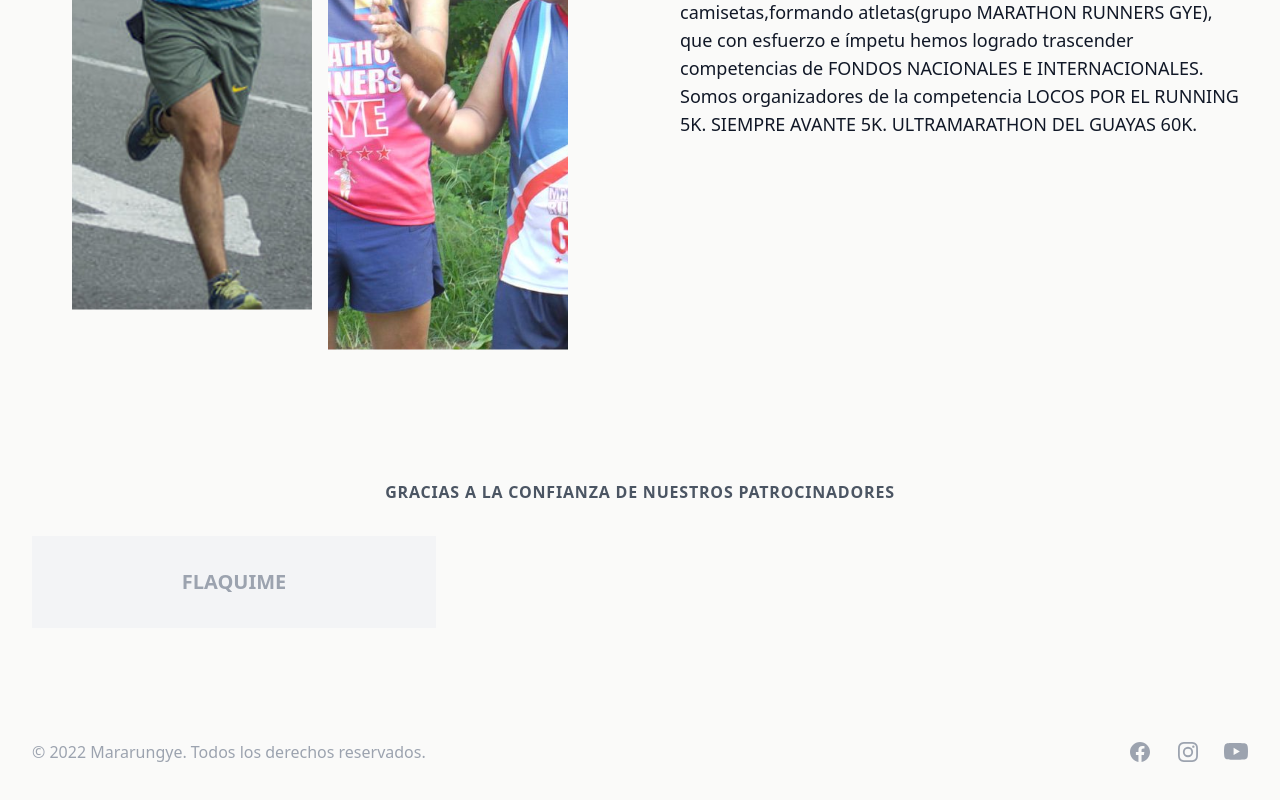
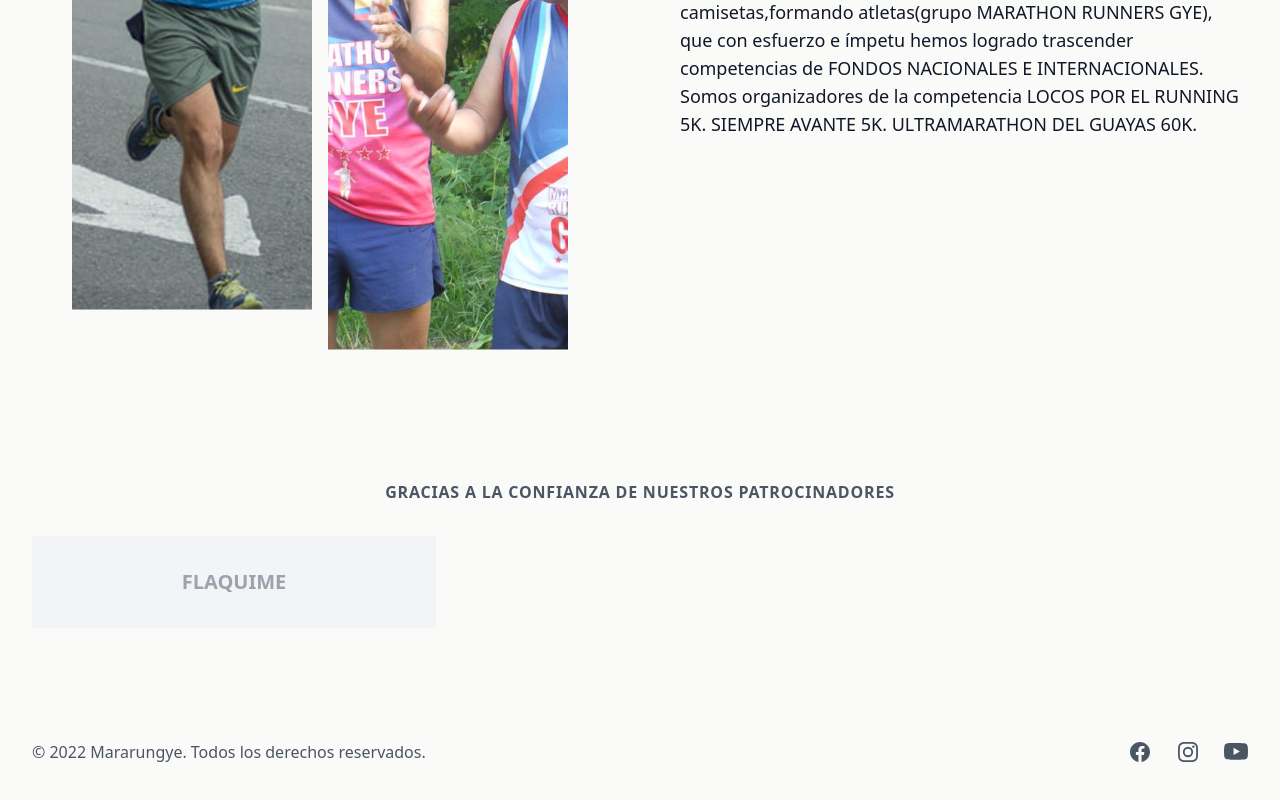
Before and after one commit to Keningar/mararungye, a Next.js app: page / in a window 1280 px wide. Shown: the part 1224-2024 px from the top of the page. Built offline with nearby package versions, Linux system fonts and the light colour scheme.

Commit message:
index appareance change

```diff
--- a/components/Footer.tsx
+++ b/components/Footer.tsx
@@ -1,28 +1,47 @@
-import Link from "next/link";
+import Link from 'next/link';
 
-import redesSociales from "@/const/redesSociales";
+import redesSociales from '@/const/redesSociales';
+import clsx from 'clsx';
 
-export default function Example({ className }: { className?: string }) {
+interface footerProps {
+  className?: string;
+  clases?: {
+    icons?: string;
+    legent?: string;
+  };
+}
+
+export default function Footer({ className, clases }: footerProps) {
   return (
     <footer className={className}>
-      <div className="max-w-7xl mx-auto py-12 px-4 sm:px-6 md:flex md:items-center md:justify-between lg:px-8">
-        <div className="flex justify-center space-x-6 md:order-2">
-          {redesSociales.map((item) => (
+      <div className='max-w-7xl mx-auto py-12 px-4 sm:px-6 md:flex md:items-center md:justify-between lg:px-8'>
+        <div className='flex justify-center space-x-6 md:order-2'>
+          {redesSociales.map(item => (
             <Link
               key={item.name}
               href={item.href}
-              target="_blank"
-              rel="noreferrer"
+              target='_blank'
+              rel='noreferrer'
             >
-              <a className="text-gray-400 hover:text-gray-500">
-                <span className="sr-only">{item.name}</span>
-                <item.icon className="h-6 w-6" aria-hidden="true" />
+              <a
+                className={clsx(
+                  'text-gray-600 hover:text-gray-800',
+                  clases?.icons
+                )}
+              >
+                <span className='sr-only'>{item.name}</span>
+                <item.icon className='h-6 w-6' aria-hidden='true' />
               </a>
             </Link>
           ))}
         </div>
-        <div className="mt-8 md:mt-0 md:order-1">
-          <p className="text-center text-base text-gray-400">
+        <div className='mt-8 md:mt-0 md:order-1'>
+          <p
+            className={clsx(
+              'text-center text-base text-gray-600',
+              clases?.legent
+            )}
+          >
             &copy; 2022 Mararungye. Todos los derechos reservados.
           </p>
         </div>
--- a/components/Navbar.tsx
+++ b/components/Navbar.tsx
@@ -35,7 +35,7 @@ export default function Navbar() {
                 </a>
               </Link>
               <div className="-mr-2 flex items-center md:hidden">
-                <Popover.Button className="rounded-md p-2 inline-flex items-center justify-center text-gray-400 hover:text-gray-500 hover:bg-gray-100 focus:outline-none focus:ring-2 focus:ring-inset focus:ring-indigo-500">
+                <Popover.Button className="rounded-md p-2 inline-flex items-center justify-center text-gray-600 hover:text-gray-800 hover:bg-gray-100 focus:outline-none focus:ring-2 focus:ring-inset focus:ring-indigo-500">
                   <span className="sr-only">Open main menu</span>
                   <MenuIcon className="h-6 w-6" aria-hidden="true" />
                 </Popover.Button>
--- a/pages/index.tsx
+++ b/pages/index.tsx
@@ -9,7 +9,7 @@ import Footer from '@/components/Footer';
 
 const Home: NextPage = () => {
   return (
-    <div className='bg-stone-50'>
+    <div className='bg-indigo-300 sm:bg-stone-50'>
       <Head>
         <title>MARARUNGYE</title>
       </Head>
@@ -17,7 +17,7 @@ const Home: NextPage = () => {
       <div className='relative overflow-hidden'>
         {/* Hero Content */}
         <div className='max-w-7xl mx-auto lg:h-screen'>
-          <div className='relative z-10 pb-8 bg-stone-50 sm:pb-16 md:pb-20 lg:max-w-2xl lg:w-full lg:h-full lg:pb-28 xl:pb-32'>
+          <div className='relative z-10 pb-8 bg-indigo-300 sm:bg-stone-50 sm:pb-16 md:pb-20 lg:max-w-2xl lg:w-full lg:h-full lg:pb-28 xl:pb-32'>
             <svg
               className='hidden lg:block absolute right-0 inset-y-0 h-full w-48 text-stone-50 transform translate-x-1/2'
               fill='currentColor'
@@ -30,7 +30,7 @@ const Home: NextPage = () => {
 
             <Navbar />
 
-            <main className='mt-28 mx-auto max-w-7xl px-4 sm:mt-12 sm:px-6 md:mt-16 lg:mt-20 lg:px-8 xl:mt-28'>
+            <main className='bg-stone-50 rounded-xl w-11/12 p-4 mt-12 mx-auto max-w-7xl sm:rounded-none sm:px-6 md:mt-16 lg:mt-20 lg:px-8 xl:mt-28'>
               <div className='sm:text-center lg:text-left'>
                 <h1 className='text-4xl tracking-tight font-extrabold text-gray-900 sm:text-5xl md:text-6xl'>
                   <span className='block xl:inline'>NACIMOS PARA</span>
@@ -101,7 +101,7 @@ const Home: NextPage = () => {
             ))}
           </div>
         </div>
-        <div className=' w-full px-4 py-12 sm:px-6 md:px-8 lg:py-0 lg:h-full lg:flex lg:items-center lg:justify-end'>
+        <div className='bg-stone-50 rounded-xl w-11/12 mx-auto px-4 py-12 sm:rounded-none sm:w-full sm:px-6 md:px-8 lg:py-0 lg:h-full lg:flex lg:items-center lg:justify-end'>
           <div className=' md:ml-auto md:pl-10 md:w-1/2'>
             <h2 className='mt-2 text-black text-3xl font-extrabold tracking-tight sm:text-4xl'>
               Sobre Nosotros
@@ -145,7 +145,7 @@ const Home: NextPage = () => {
           </div>
         </div>
       </div>
-      <Footer />
+      <Footer clases={{ icons: 'text-black' }} />
     </div>
   );
 };
```
